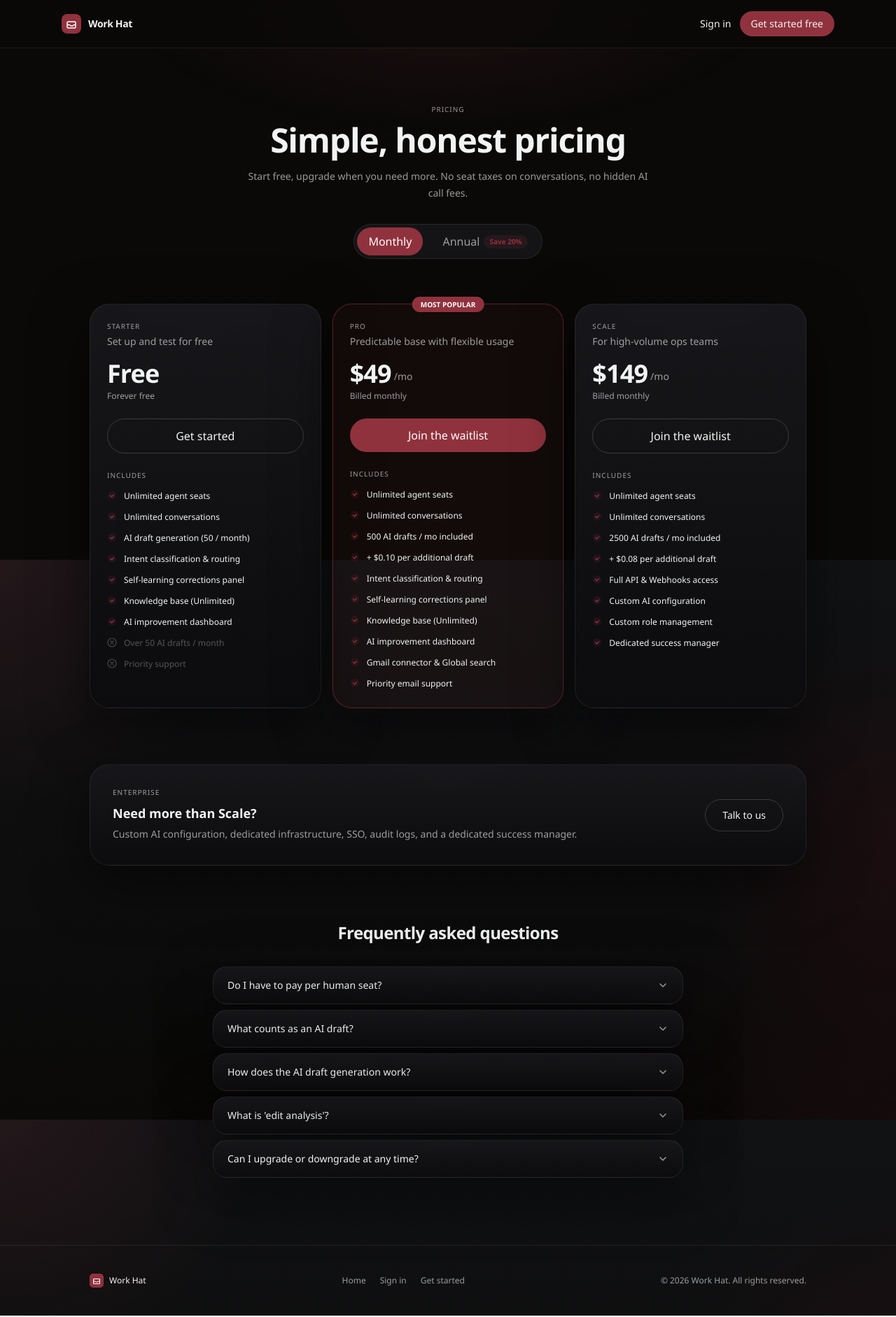
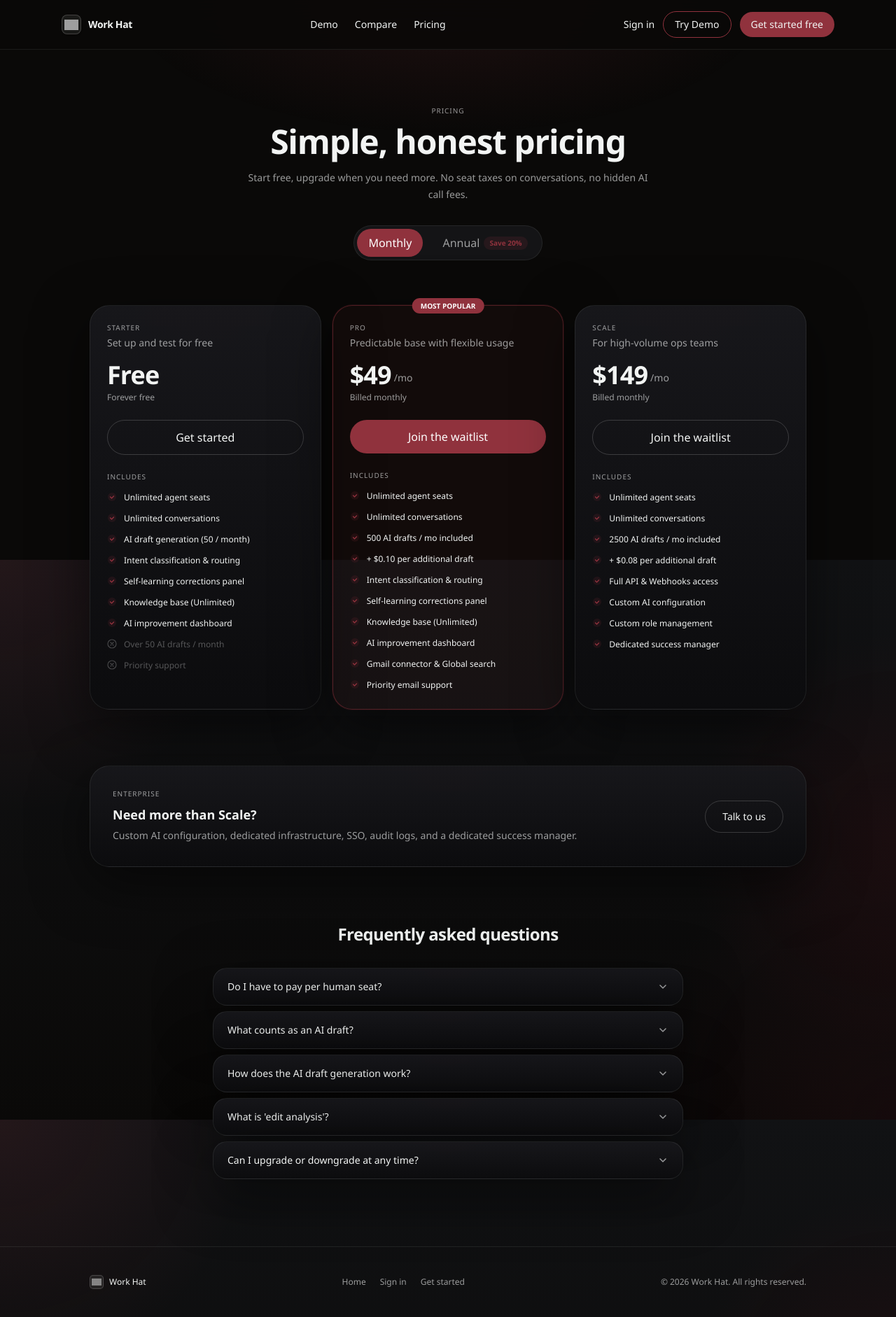
Before and after one commit to Talbayero/Workhat, a Next.js app in the folder web/: page /pricing in a window 1280 px wide. Shown: the whole page at 70% size. Built offline with nearby package versions, Linux system fonts and the light colour scheme; grey boxes are pictures that could not be loaded.

Commit message:
fix(ui): consistent navigation anchors and replace logo with provided graphic

```diff
--- a/web/src/app/page.tsx
+++ b/web/src/app/page.tsx
@@ -13,18 +13,15 @@ function NavBar() {
     <header className="sticky top-0 z-50 border-b border-[var(--line)] bg-[rgba(10,9,8,0.85)] backdrop-blur-xl">
       <div className="mx-auto flex max-w-6xl items-center justify-between gap-6 px-6 py-4">
         <Link href="/" className="flex items-center gap-2.5">
-          <div className="flex h-7 w-7 items-center justify-center rounded-[8px] bg-[var(--moss)]">
-            <svg width="14" height="14" viewBox="0 0 14 14" fill="none">
-              <rect x="1" y="4" width="12" height="9" rx="1.5" stroke="white" strokeWidth="1.5" />
-              <path d="M1 8.5h3.5l1.5 1.5h3l1.5-1.5H13" stroke="white" strokeWidth="1.4" strokeLinejoin="round" />
-            </svg>
+          <div className="flex h-7 w-7 items-center justify-center rounded-[8px] bg-[var(--line)] border border-[var(--line-strong)]">
+            <img src="/logo.png" alt="Work Hat" className="h-5 w-5 object-contain drop-shadow-md" />
           </div>
           <span className="text-sm font-semibold tracking-tight">Work Hat</span>
         </Link>
 
         <nav className="hidden items-center gap-6 md:flex">
-          <Link href="#demo" className="text-sm text-[var(--muted)] transition-colors hover:text-[var(--foreground)]">Demo</Link>
-          <Link href="#compare" className="text-sm text-[var(--muted)] transition-colors hover:text-[var(--foreground)]">Compare</Link>
+          <Link href="/#demo" className="text-sm text-[var(--muted)] transition-colors hover:text-[var(--foreground)]">Demo</Link>
+          <Link href="/#compare" className="text-sm text-[var(--muted)] transition-colors hover:text-[var(--foreground)]">Compare</Link>
           <Link href="/pricing" className="text-sm text-[var(--muted)] transition-colors hover:text-[var(--foreground)]">Pricing</Link>
         </nav>
 
@@ -408,11 +405,8 @@ function Footer() {
       <div className="mx-auto flex max-w-5xl flex-col items-start justify-between gap-8 sm:flex-row">
         <div>
           <Link href="/" className="flex items-center gap-2">
-            <div className="flex h-5 w-5 items-center justify-center rounded-[5px] bg-[var(--moss)]">
-              <svg width="10" height="10" viewBox="0 0 10 10" fill="none">
-                <rect x="0.5" y="2.5" width="9" height="7" rx="1.2" stroke="white" strokeWidth="1.2" />
-                <path d="M0.5 6h2.5l1 1h2l1-1H9.5" stroke="white" strokeWidth="1" strokeLinejoin="round" />
-              </svg>
+            <div className="flex h-5 w-5 items-center justify-center rounded-[5px] bg-[var(--line)] border border-[var(--line-strong)]">
+              <img src="/logo.png" alt="Work Hat" className="h-3.5 w-3.5 object-contain opacity-80" />
             </div>
             <span className="text-xs font-semibold text-[var(--foreground)]">Work Hat</span>
           </Link>
@@ -425,9 +419,9 @@ function Footer() {
           <div>
             <p className="mb-3 text-[10px] font-medium tracking-widest text-[var(--muted)] uppercase">Product</p>
             <nav className="flex flex-col gap-2">
-              <Link href="#demo" className="text-xs text-[var(--muted)] transition-colors hover:text-[var(--foreground)]">Demo</Link>
-              <Link href="#features" className="text-xs text-[var(--muted)] transition-colors hover:text-[var(--foreground)]">Features</Link>
-              <Link href="#compare" className="text-xs text-[var(--muted)] transition-colors hover:text-[var(--foreground)]">Compare</Link>
+              <Link href="/#demo" className="text-xs text-[var(--muted)] transition-colors hover:text-[var(--foreground)]">Demo</Link>
+              <Link href="/#features" className="text-xs text-[var(--muted)] transition-colors hover:text-[var(--foreground)]">Features</Link>
+              <Link href="/#compare" className="text-xs text-[var(--muted)] transition-colors hover:text-[var(--foreground)]">Compare</Link>
               <Link href="/pricing" className="text-xs text-[var(--muted)] transition-colors hover:text-[var(--foreground)]">Pricing</Link>
             </nav>
           </div>
--- a/web/src/app/pricing/page.tsx
+++ b/web/src/app/pricing/page.tsx
@@ -122,20 +122,30 @@ export default function PricingPage() {
   return (
     <div className="min-h-screen">
       {/* Nav */}
-      <header className="sticky top-0 z-50 border-b border-[var(--line)] bg-[rgba(10,9,8,0.82)] backdrop-blur-xl">
+      <header className="sticky top-0 z-50 border-b border-[var(--line)] bg-[rgba(10,9,8,0.85)] backdrop-blur-xl">
         <div className="mx-auto flex max-w-6xl items-center justify-between gap-6 px-6 py-4">
           <Link href="/" className="flex items-center gap-2.5">
-            <div className="flex h-7 w-7 items-center justify-center rounded-[8px] bg-[var(--moss)]">
-              <svg width="14" height="14" viewBox="0 0 14 14" fill="none">
-                <rect x="1" y="4" width="12" height="9" rx="1.5" stroke="white" strokeWidth="1.5" />
-                <path d="M1 8.5h3.5l1.5 1.5h3l1.5-1.5H13" stroke="white" strokeWidth="1.4" strokeLinejoin="round" />
-              </svg>
+            <div className="flex h-7 w-7 items-center justify-center rounded-[8px] bg-[var(--line)] border border-[var(--line-strong)]">
+              <img src="/logo.png" alt="Work Hat" className="h-5 w-5 object-contain drop-shadow-md" />
             </div>
             <span className="text-sm font-semibold tracking-tight">Work Hat</span>
           </Link>
+
+          <nav className="hidden items-center gap-6 md:flex">
+            <Link href="/#demo" className="text-sm text-[var(--muted)] transition-colors hover:text-[var(--foreground)]">Demo</Link>
+            <Link href="/#compare" className="text-sm text-[var(--muted)] transition-colors hover:text-[var(--foreground)]">Compare</Link>
+            <Link href="/pricing" className="text-sm text-[var(--muted)] transition-colors hover:text-[var(--foreground)]">Pricing</Link>
+          </nav>
+
           <div className="flex items-center gap-3">
-            <Link href="/login" className="text-sm text-[var(--muted)] transition-colors hover:text-[var(--foreground)]">
+            <Link href="/login" className="hidden text-sm text-[var(--muted)] transition-colors hover:text-[var(--foreground)] sm:block">
               Sign in
+            </Link>
+            <Link
+              href="/demo/inbox"
+              className="hidden rounded-full border border-[var(--moss)] px-4 py-2 text-sm font-medium text-[var(--moss)] transition-colors hover:bg-[var(--moss)] hover:text-white sm:block"
+            >
+              Try Demo
             </Link>
             <Link
               href="/onboarding"
@@ -379,11 +389,8 @@ export default function PricingPage() {
       <footer className="border-t border-[var(--line)] px-6 py-10">
         <div className="mx-auto flex max-w-5xl flex-col items-center justify-between gap-6 text-xs text-[var(--muted)] sm:flex-row">
           <Link href="/" className="flex items-center gap-2">
-            <div className="flex h-5 w-5 items-center justify-center rounded-[5px] bg-[var(--moss)]">
-              <svg width="10" height="10" viewBox="0 0 10 10" fill="none">
-                <rect x="0.5" y="2.5" width="9" height="7" rx="1.2" stroke="white" strokeWidth="1.2" />
-                <path d="M0.5 6h2.5l1 1h2l1-1H9.5" stroke="white" strokeWidth="1" strokeLinejoin="round" />
-              </svg>
+            <div className="flex h-5 w-5 items-center justify-center rounded-[5px] bg-[var(--line)] border border-[var(--line-strong)]">
+              <img src="/logo.png" alt="Work Hat" className="h-3.5 w-3.5 object-contain opacity-80" />
             </div>
             <span className="font-medium text-[var(--foreground)]">Work Hat</span>
           </Link>
```
